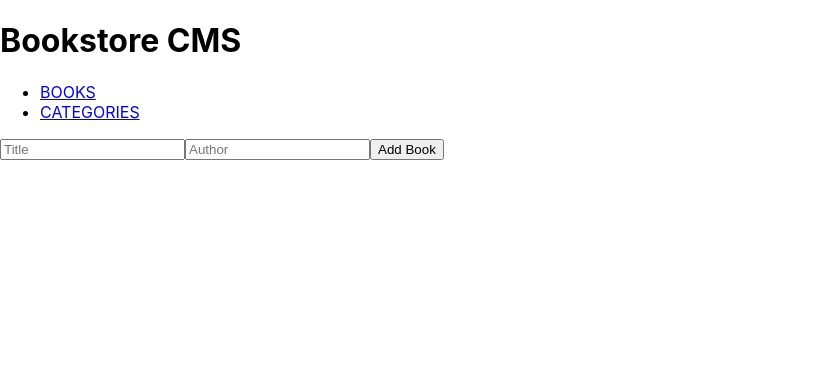
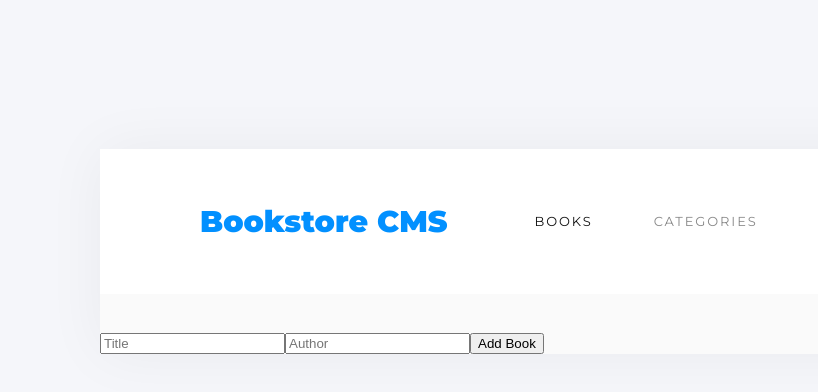
Before and after one commit to d4nQw3rty/book-store-react, a React (Create React App) app: page / in a window 1280 px wide. Shown: the top 392 px of the page, without its empty margins (0-818 px from the left). Built offline with nearby package versions, Linux system fonts and the light colour scheme; no server answers.

Commit message:
Update App.css

```diff
--- a/src/App.css
+++ b/src/App.css
@@ -1,43 +1,65 @@
 @import url("https://fonts.googleapis.com/css2?family=Montserrat:wght@400;900&display=swap");
 @import url("https://fonts.googleapis.com/css2?family=Roboto+Slab:wght@100;200;300;400;500;600;700;800;900&display=swap");
 
-
-.App {
-  text-align: center;
+body {
+  padding: 9.313rem 3.75rem 7.688rem 6.25rem;
+  background-color: #f5f6fa;
 }
 
-.App-logo {
-  height: 40vmin;
-  pointer-events: none;
+.panel-bg {
+  border-radius: 4px;
+  box-shadow: 0 0 60px rgba(0, 0, 0, 0.05);
+  background-color: #fafafa;
 }
 
-@media (prefers-reduced-motion: no-preference) {
-  .App-logo {
-    animation: App-logo-spin infinite 20s linear;
-  }
+.header-bg {
+  display: flex;
+  align-items: center;
+  height: 5.938rem;
+  margin: 0 0 2.375rem;
+  padding: 1.438rem 6.188rem 1.688rem 6.25rem;
+  background-color: #fff;
 }
 
-.App-header {
-  background-color: #282c34;
-  min-height: 100vh;
+.list {
   display: flex;
-  flex-direction: column;
-  align-items: center;
-  justify-content: center;
-  font-size: calc(10px + 2vmin);
-  color: white;
+  text-decoration: none;
+  list-style: none;
+  gap: 20px;
 }
 
-.App-link {
-  color: #61dafb;
+.BookStore-CMS {
+  margin: 0.375rem 2.938rem 0.125rem 0;
+  font-family: Montserrat, Arial, Helvetica, sans-serif;
+  font-size: 1.875rem;
+  font-weight: bold;
+  font-stretch: normal;
+  font-style: normal;
+  line-height: normal;
+  letter-spacing: normal;
+  color: #0290ff;
 }
 
-@keyframes App-logo-spin {
-  from {
-    transform: rotate(0deg);
-  }
+.link {
+  width: 3.688rem;
+  height: 1rem;
+  margin: 1.125rem 2.563rem 0.688rem 0;
+  font-family: Montserrat, Arial, Helvetica, sans-serif;
+  font-size: 0.813rem;
+  font-weight: normal;
+  font-stretch: normal;
+  font-style: normal;
+  line-height: normal;
+  letter-spacing: 1.9px;
+  text-decoration: none;
+  color: #121212;
+  opacity: 50%;
+}
 
-  to {
-    transform: rotate(360deg);
-  }
+.link:hover {
+  text-decoration: underline;
 }
+
+.active {
+  opacity: 100%;
+}
```
